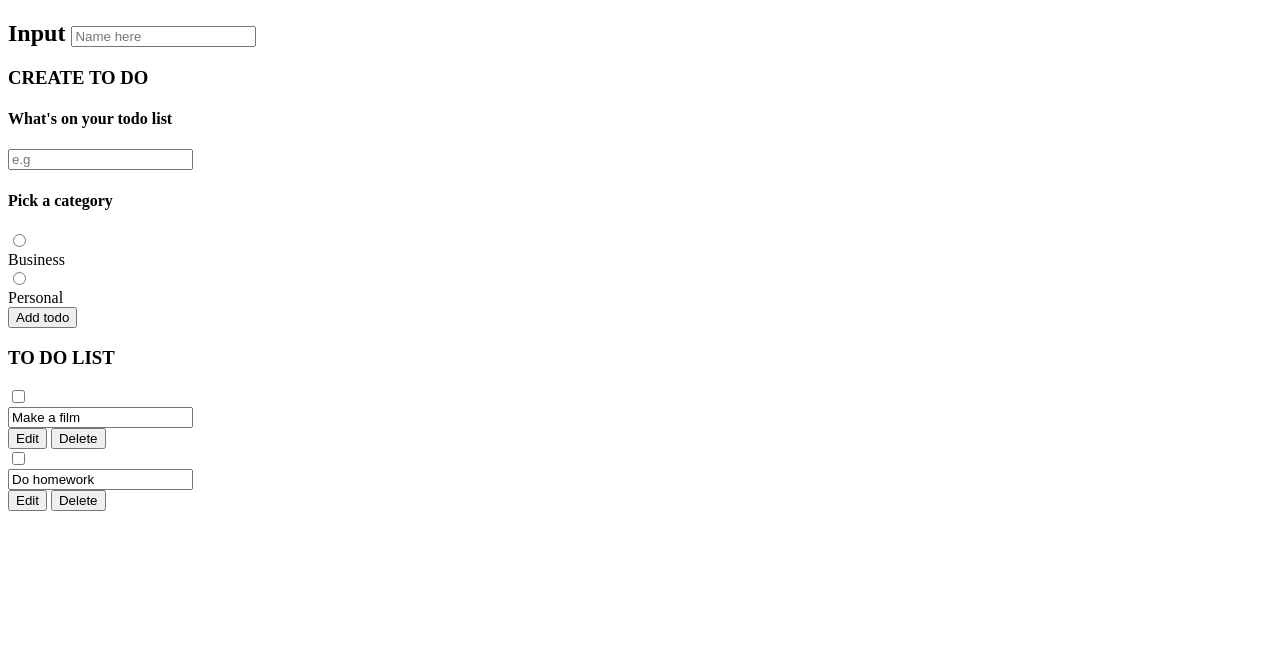
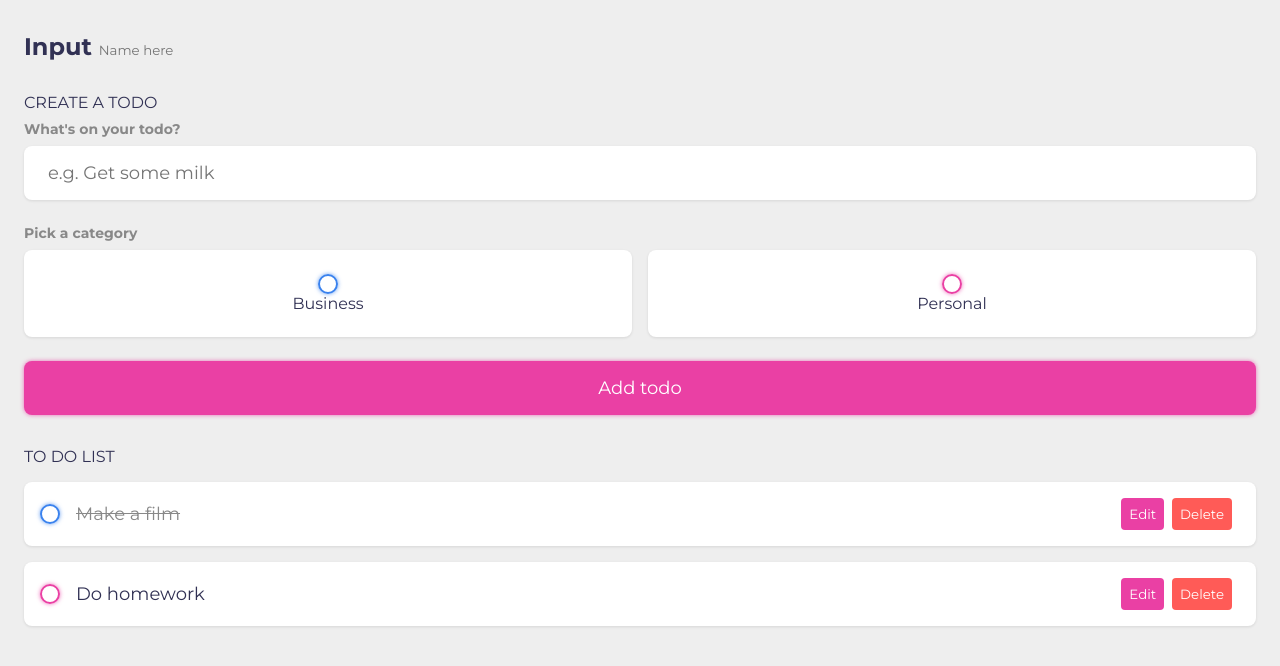
Before and after one commit to NghiaCao0809/Simple-To-Do-App, a plain HTML site: page index.html in a window 1280 px wide. Drawn offline with Linux system fonts and the light colour scheme.

Commit message:
Add files via upload

```diff
--- a/index.html
+++ b/index.html
@@ -6,10 +6,16 @@
     <meta name="viewport" content="width=device-width, initial-scale=1.0">
     <title>To Do App</title>
 
+    <!--bootstrap CSS -->
+    <link rel="stylesheet" href="main.css">
 
 
-    <!--bootstrap CSS -->
-    <link rel="styelsheet" href="main.css">
+    <!-- Fonts -->
+	<link rel="preconnect" href="https://fonts.googleapis.com">
+	<link rel="preconnect" href="https://fonts.gstatic.com" crossorigin>
+	<link href="https://fonts.googleapis.com/css2?family=Fira+Sans:ital,wght@0,400;0,700;0,900;1,400&family=Montserrat:ital,wght@0,400;0,700;0,900;1,400&display=swap" rel="stylesheet">
+	<!-- End of Fonts -->
+
 </head>
 <body>
     <main class="app">
@@ -20,50 +26,38 @@
         </section>
 
         <section class="create-todo">
-            <h3>CREATE TO DO</h3>
-
+			<h3>CREATE A TODO</h3>
 			<form id="new-todo-form">
-                <h4>What's on your todo list</h4>
+				<h4>What's on your todo?</h4>
 				<input
 					type="text"
+					placeholder="e.g. Get some milk"
 					name="content"
-                    id="content"
-                    placeholder="e.g">
+					id="content" />
 
 				<h4>Pick a category</h4>
 				<div class="options">
-
 					<label>
-                        <input
-                            type="radio"
-                            name="category"
-                            id="category1"
-                            value="business">
+						<input type="radio" name="category" id="category1" value="business" />
 						<span class="bubble business"></span>
 						<div>Business</div>
 					</label>
 
 					<label>
-                        <input
-                            type="radio"
-                            name="category"
-                            id="category2"
-                            value="personal">
+						<input type="radio" name="category" id="category2" value="personal" />
 						<span class="bubble personal"></span>
 						<div>Personal</div>
 					</label>
-
 				</div>
 
-                <input type="submit" value="Add todo">
+				<input type="submit" value="Add todo" />
 			</form>
 		</section>
-
 
         <section class="todo-list">
             <h3>TO DO LIST</h3>
             <div class="list" id="todo-list">
-                <div class="todo_item">
+                <div class="todo-item done">
                     <label>
                         <input type="checkbox">
                         <span class="bubble business"></span>
@@ -79,7 +73,7 @@
                     </div>
                 </div>
 
-                <div class="todo_item">
+                <div class="todo-item">
                     <label>
                         <input type="checkbox">
                         <span class="bubble personal"></span>
--- a/main.css
+++ b/main.css
@@ -17,6 +17,7 @@
     margin: 0;
     padding: 0;
     box-sizing: border-box;
+    font-family: 'montserrat', sans-serif;
 }
 
 input:not([type="radio"]):not([type="checkbox"]), button {
@@ -52,3 +53,179 @@ h4 {
     font-weight: 700;
     margin-bottom: 0.5rem;
 }
+
+.greeting.title {
+    display: flex;
+}
+
+.greeting.title input {
+    margin-left: 0.5rem;
+    flex: 1 1 0%;
+    min-width: 0;
+}
+
+.greeting .title,
+.greeting.title input {
+    color: var(--dark);
+    font-size: 1.5rem;
+    font-weight: 700;
+}
+
+.create-todo input[type="text"] {
+    display: block;
+    width: 100%;
+    font-size: 1.125rem;
+    padding: 1rem 1.5rem;
+    color: var(--dark);
+    background-color: #fff;
+    border-radius: 0.5rem;
+    box-shadow: var(--shadow);
+    margin-bottom: 1.5rem;
+}
+
+.create-todo .options {
+    display: grid;
+    grid-template-columns: repeat(2, 1fr);
+    grid-gap: 1rem;
+    margin-bottom: 1.5rem;
+}
+
+.create-todo label {
+    display: flex;
+    flex-direction: column;
+    align-items: center;
+    justify-content: center;
+    padding: 1.5rem;
+    background-color: #fff;
+    border-radius: 0.5rem;
+    box-shadow: var(--shadow);
+    cursor: pointer;
+}
+
+input[type="radio"], input[type="checkbox"] {
+    display: none;
+}
+
+.bubble {
+    display: flex;
+    align-items: center;
+    justify-content: center;
+    width: 20px;
+    height: 20px;
+    border-radius: 50%;
+    border: 2px solid var(--business);
+    box-shadow: var(--business-glow);
+}
+
+.bubble.personal {
+    border-color: var(--personal);
+    box-shadow: var(--personal-glow);
+}
+
+.bubble::after {
+    content: '';
+    display: block;
+    opacity: 0;
+    width: 0px;
+    height: 0px;
+    background-color: var(--business);
+    box-shadow: var(--business-glow);
+    border-radius: 50%;
+    transition: 0.2s ease-in-out;
+}
+
+.bubble.personal::after {
+    background-color: var(--personal);
+    box-shadow: var(--personal-glow);
+}
+
+input:checked ~.bubble::after {
+    width: 10px;
+    height: 10px;
+    opacity: 1;
+}
+
+.create-todo.options label div {
+    color: var(--dark);
+    font-size: 1.125rem;
+    margin-top: 1rem;
+}
+
+.create-todo input[type="submit"] {
+    display: block;
+    width: 100%;
+    font-size:  1.125rem;
+    padding: 1rem 1.5rem;
+    color: #fff;
+    background-color: var(--primary);
+    border-radius: 0.5rem;
+    box-shadow: var(--personal-glow);
+    cursor: pointer;
+    transition: 0.2s ease-in-out;
+}
+
+.create-todo input[type="submit"]:hover {
+    opacity: 0.75;
+}
+
+.todo-list .list {
+	margin: 1rem 0;
+}
+
+.todo-item {
+    display: flex;
+    align-items: center;
+    background-color: #fff;
+    padding: 1rem;
+    border-radius: 0.5rem;
+    margin-bottom: 1rem;
+    box-shadow: var(--shadow);
+}
+
+.todo-item label {
+    display: block;
+    margin-right: 1rem;
+    cursor: pointer;
+}
+
+.todo-content {
+    flex: 1 1 0%;
+}
+
+.todo-content input {
+    color: var(--dark);
+    font-size: 1.125rem;
+}
+
+.todo-item .actions {
+    display: flex;
+    align-items: center;
+}
+
+.actions button {
+    display: block;
+	padding: 0.5rem;
+	border-radius: 0.25rem;
+	color: #fff;
+	cursor: pointer;
+    transition: 0.2s ease-in-out;
+}
+
+.edit {
+    margin-right: 0.5rem;
+    background-color: var(--primary);
+}
+
+.delete {
+    margin-right: 0.5rem;
+    background-color: var(--danger);
+}
+
+.actions button:hover {
+	opacity: 0.75;
+}
+
+.todo-item.done .todo-content input {
+	text-decoration: line-through;
+	color: var(--grey);
+}
--- a/main.js
+++ b/main.js
@@ -0,0 +1,4 @@
+window.addEventListener('load', () => {
+    todos = JSON.parse(localStorage.getItem('todos')) || [];
+
+})
```
Lines whose indentation alone changed are shown as unchanged.
